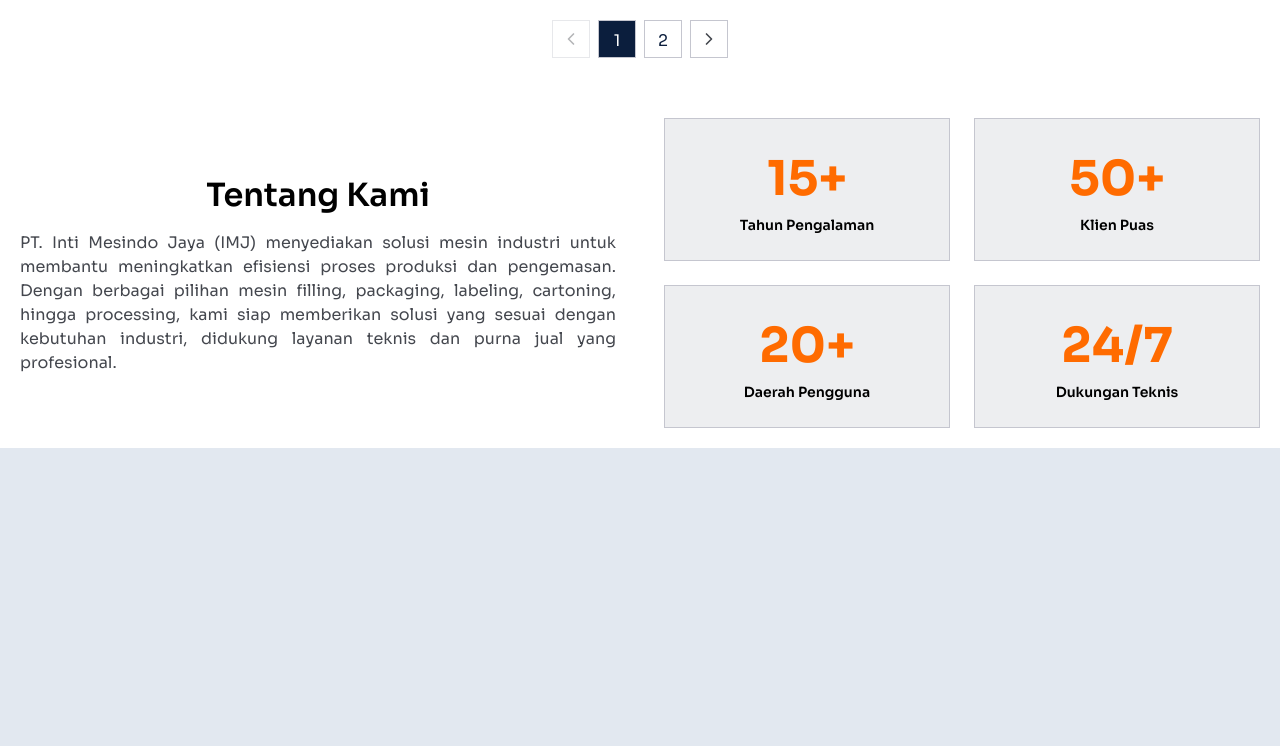
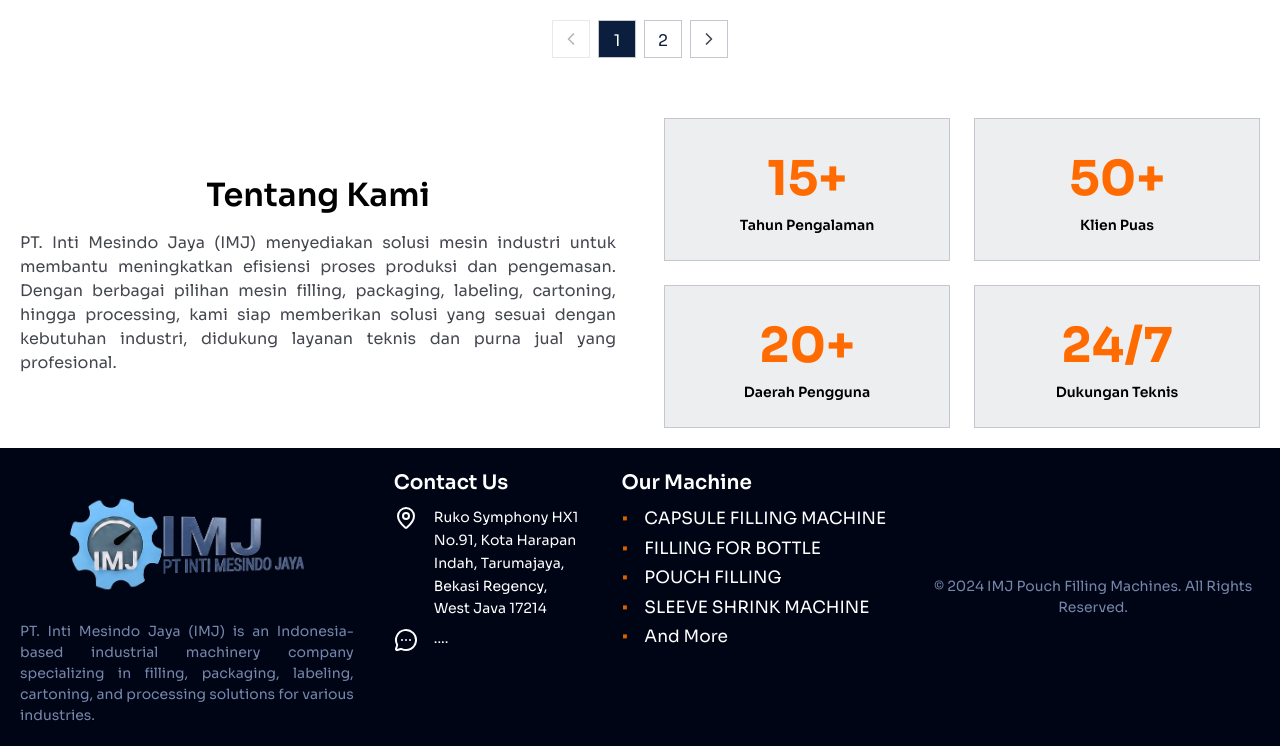
Before and after one commit to Zackyinnova/Website-Perusahaan, a plain HTML site: page index.html in a window 1280 px wide. Shown: the part 2147-2893 px from the top of the page. Before the commit the page ends 2595 px from the top, so only its background shows below. Drawn offline with nearby package versions, Linux system fonts and the light colour scheme.

Commit message:
feat: adding footer

```diff
--- a/index.html
+++ b/index.html
@@ -554,7 +554,94 @@
     </main>
 
     <footer>
-        <div class="bg-[#000516] flex flex-row md:flex-col">
+        <div class="bg-[#000516] p-5 flex flex-col md:flex-row gap-10">
+            <!--Company Profile-->
+            <div class="w-full  flex justify-center items-center flex-col ">
+                <img src="static/img/logo img 1 (1).png"
+                    alt="company logo"
+                    class="w-[80%] h-auto object-contain">
+
+                <div class="">
+                    <P class="text-justify text-[14px] text-[#7686AB]">PT. Inti Mesindo Jaya (IMJ) is an Indonesia-based industrial machinery company specializing in filling, packaging, labeling, cartoning, and processing solutions for various industries.</P>
+                </div>
+            </div>
+
+            <div class=" text-white">
+                <P class="text-[20px] font-semibold Uppercase">Contact Us</P>
+                <div class=" mt-2 flex flex-col items-start gap-2">
+                    <div class="flex items-start gap-4">
+                        <i
+                            data-lucide="map-pin"
+                            class="footer-icon shrink-0"
+                        ></i>
+
+                        <a
+                            href="https://maps.app.goo.gl/LvCRhvJqSh8nka5q8"
+                            target="_blank"
+                            rel="noopener noreferrer"
+                            class="text-[14px] leading-relaxed hover:underline"
+                        >
+                            Ruko Symphony HX1 No.91, Kota Harapan Indah,
+                            Tarumajaya, Bekasi Regency, West Java 17214
+                        </a>
+                    </div>
+
+                    <div class="icon-footer">
+                        <i data-lucide="message-circle-more"></i>
+                        <P class="text-justify text-[14px] ">....</P>
+                    </div>
+
+
+                </div>
+            </div>
+
+            <!--Our Machine-->
+            <div class=" text-white">
+                <P class="text-[20px] font-semibold Uppercase">Our Machine</P>
+                <div class=" mt-2 flex flex-col items-start gap-1">
+                    <div class="flex items-start gap-4">
+                        <span class="text-[#DD6100]">•</span>
+                        <span class="whitespace-nowrap text-white md:text-[17px]">
+                            CAPSULE FILLING MACHINE
+                        </span>
+                    </div>
+
+                    <div class="flex items-start gap-4">
+                        <span class="text-[#DD6100]">•</span>
+                        <span class="whitespace-nowrap text-white md:text-[17px]">
+                            FILLING FOR BOTTLE
+                        </span>
+                    </div>
+
+                    <div class="flex items-start gap-4">
+                        <span class="text-[#DD6100]">•</span>
+                        <span class="whitespace-nowrap text-white md:text-[17px]">
+                            POUCH FILLING
+                        </span>
+                    </div>
+
+                    <div class="flex items-start gap-4">
+                        <span class="text-[#DD6100]">•</span>
+                        <span class="whitespace-nowrap text-white md:text-[17px]">
+                            SLEEVE SHRINK MACHINE
+                        </span>
+                    </div>
+                    <div class="flex items-start gap-4">
+                        <span class="text-[#DD6100]">•</span>
+                        <span class="whitespace-nowrap text-white md:text-[17px]">
+                            And More
+                        </span>
+                    </div>
+                </div>
+            </div>
+
+            <div class="w-full  flex justify-center items-center flex-col ">
+
+                <div class="">
+                    <P class="text-center text-[14px] text-[#7686AB]">
+                        © 2024 IMJ Pouch Filling Machines. All Rights Reserved.</P>
+                </div>
+            </div>
 
         </div>
     </footer>
--- a/static/css/style.css
+++ b/static/css/style.css
@@ -26,6 +26,20 @@
     color: #44474E;
 }
 
+.icon-footer {
+    display: flex;
+    align-items: flex-start;
+    gap: 16px;
+}
+
+.icon-footer svg {
+    width: 24px;
+    height: 24px;
+    min-width: 24px;
+    min-height: 24px;
+    color: white;
+    stroke-width: 2;
+}
 
 
 @keyframes marquee {
```
